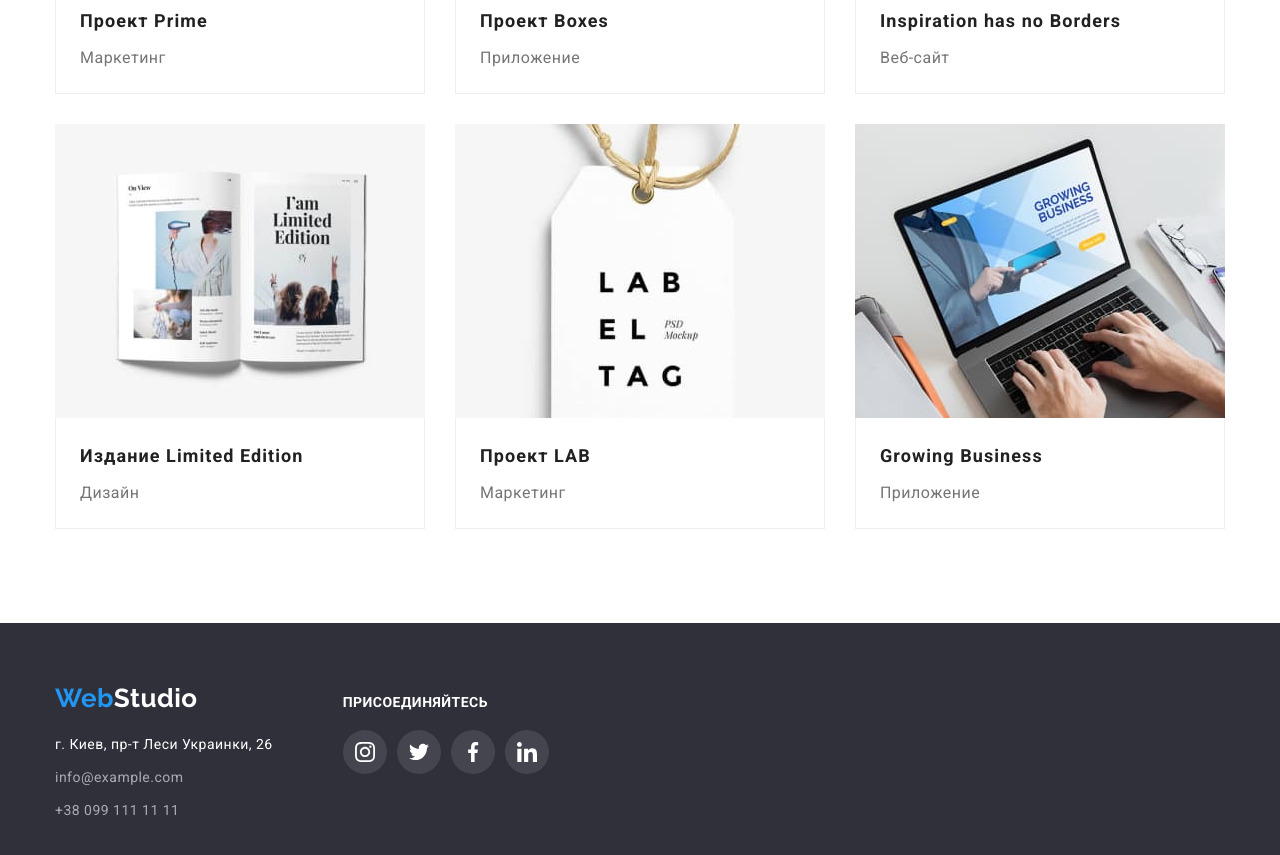
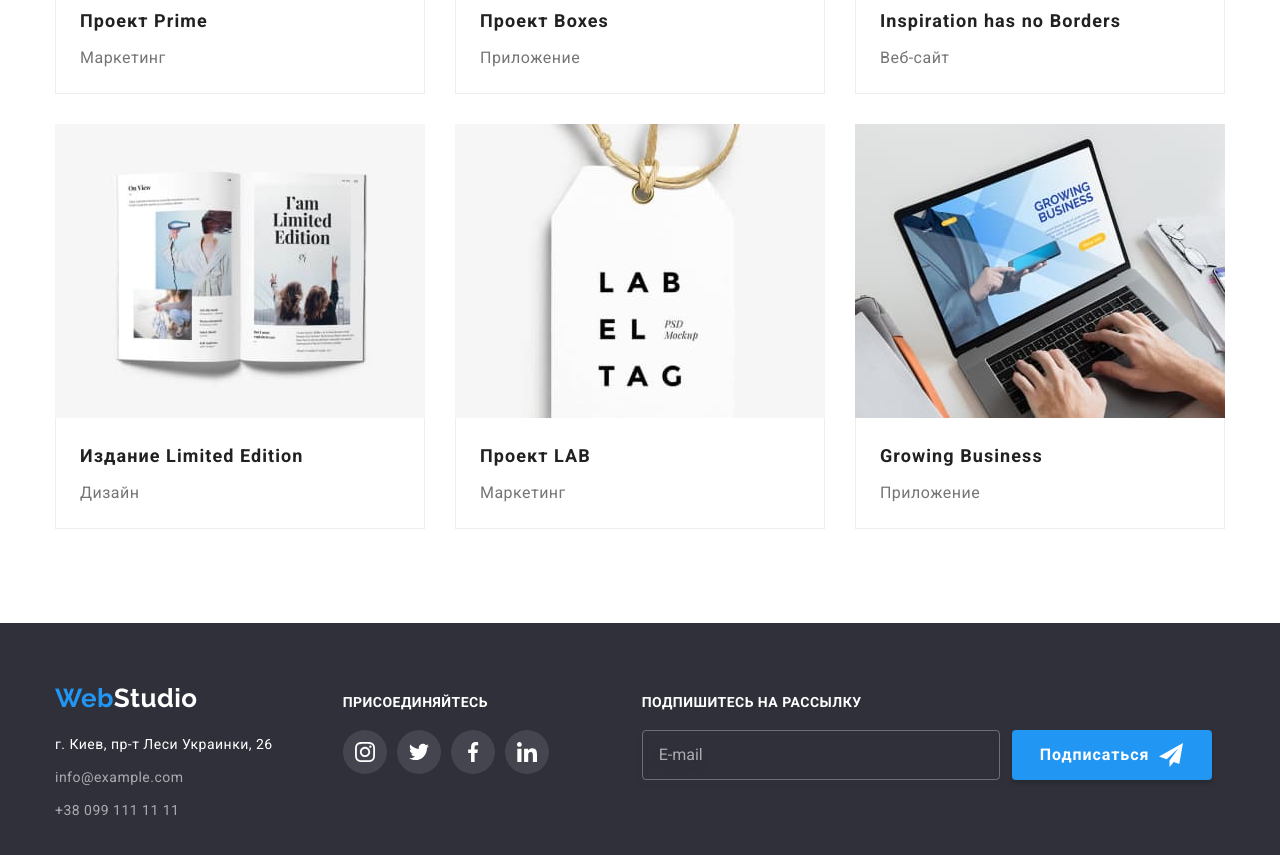
Before and after one commit to VladPomynchuk/goit-markup-hw-06, a plain HTML site: page portfolio.html in a window 1280 px wide. Shown: the part 1009-1864 px from the top of the page. Drawn offline with nearby package versions, Linux system fonts and the light colour scheme.

Commit message:
Добавляет форму в портфолио

```diff
--- a/css/styles.css
+++ b/css/styles.css
@@ -748,6 +748,13 @@ p {
   font-size: 16px;
   line-height: 1.25;
   color: var(--primary-bg-color);
+
+  transition: border-color 250ms cubic-bezier(0.4, 0, 0.2, 1);
+}
+
+.subscribe-field:hover,
+.subscribe-field:focus {
+  border-color: var(--accent);
 }
 
 .subscribe-field::placeholder {
--- a/portfolio.html
+++ b/portfolio.html
@@ -383,6 +383,25 @@
             </li>
           </ul>
         </div>
+        <form class="subscribe-form">
+          <h3 class="footer-title">Подпишитесь на рассылку</h3>
+          <div>
+            <label>
+              <input
+                type="email"
+                name="email"
+                class="subscribe-field"
+                placeholder="E-mail"
+              />
+            </label>
+            <button type="submit" class="subscribe-button">
+              Подписаться
+              <svg class="icon-send">
+                <use href="./img/icon.svg#send"></use>
+              </svg>
+            </button>
+          </div>
+        </form>
       </div>
     </footer>
   </body>
```
